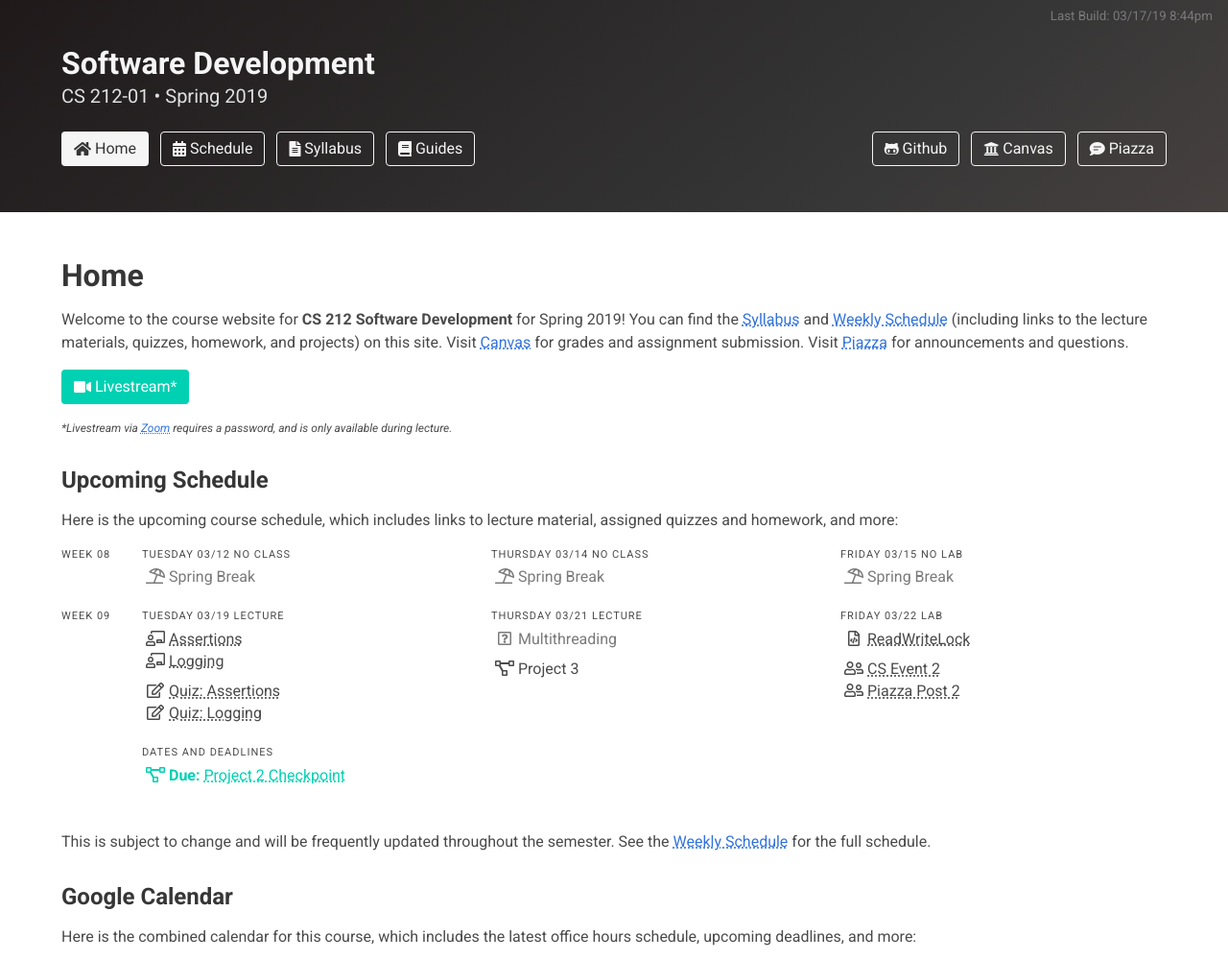
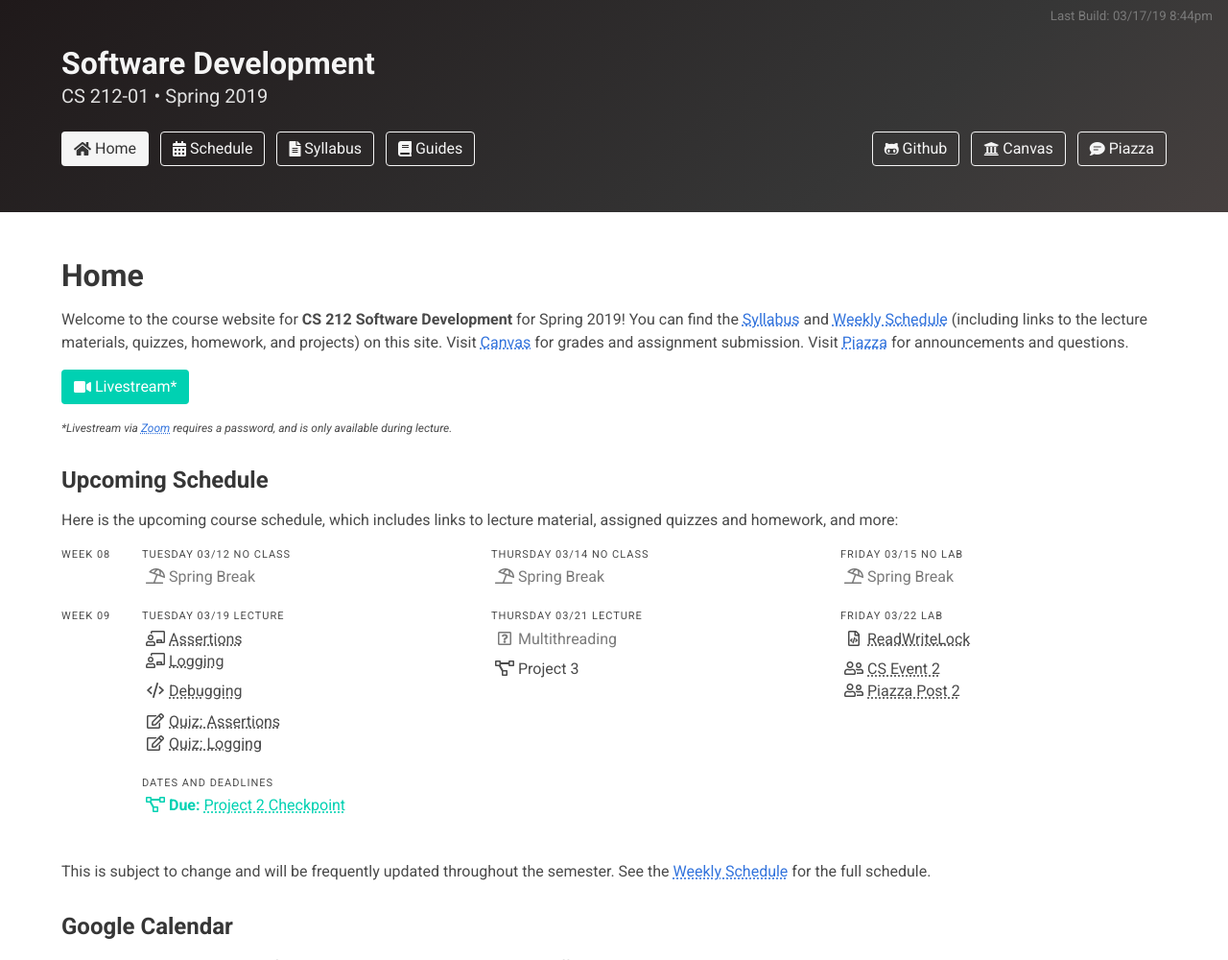
Before and after one commit to usf-cs212-spring2019/usf-cs212-spring2019.github.io, a Jekyll site: the page built from index.html, in a window 1280 px wide, cut to the strip 0-1000 px from the top of the page. Shown: the whole strip at 96% size. Built offline with Jekyll 4.4.1, drawn with Linux system fonts in a browser that asks for light colours.

Commit message:
Linking to debugging code.

```diff
--- a/_data/schedule.yml
+++ b/_data/schedule.yml
@@ -678,6 +678,11 @@
         icon: *icon_slides
         link: https://drive.google.com/open?id=0BxYofk0iB_upZnc3LTYyOHlsbmM
 
+      - text: Debugging
+        icon: *icon_code
+        link: https://github.com/usf-cs212-spring2019/lectures/tree/master/Debugging
+        bump: true
+
       - text: "Quiz: Assertions"
         icon: *icon_quiz
         link: https://usfca.instructure.com/courses/1582958/quizzes/2336132
```
